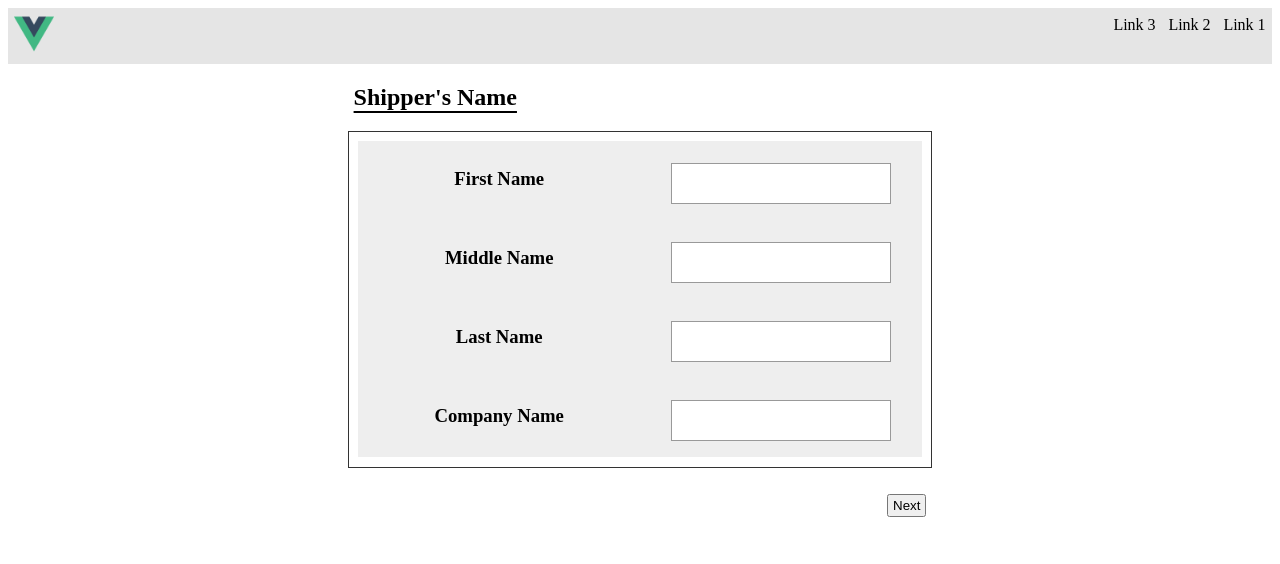
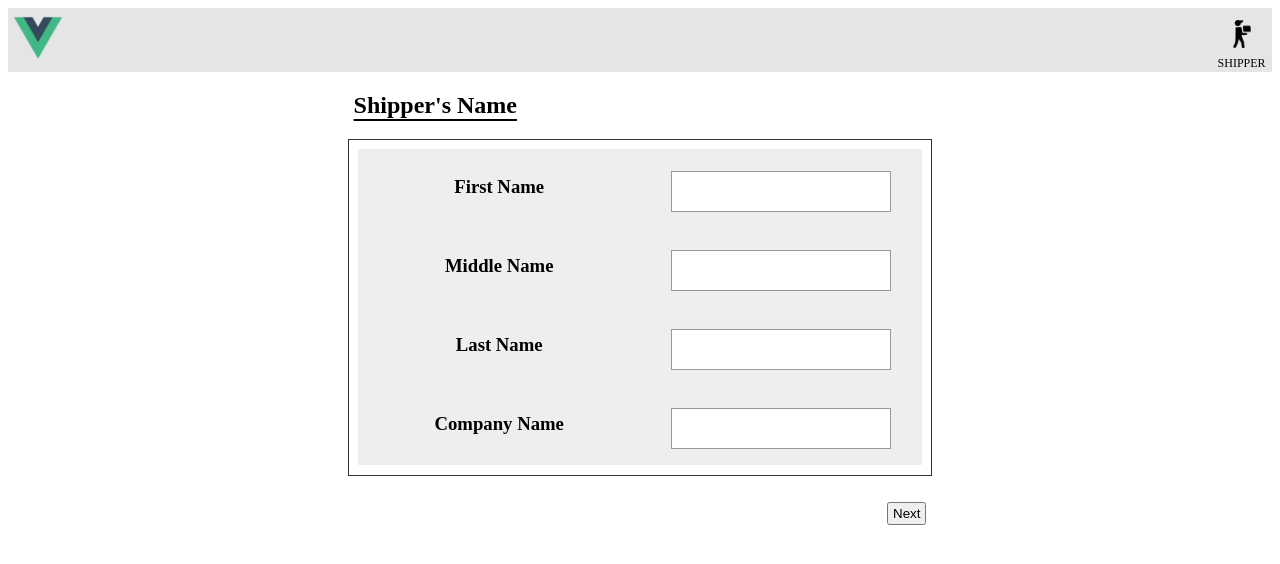
Before and after one commit to blueMesaEngineering/air_waybill_vuejs_frontend, a Vue app: page /#/shipperName in a window 1280 px wide. Shown: the top 564 px of the page. Built offline with nearby package versions, Linux system fonts and the light colour scheme.

Commit message:
Feat: Adding navbar links

```diff
--- a/src/components/navBar.vue
+++ b/src/components/navBar.vue
@@ -1,16 +1,15 @@
 <template>
   <div style = "background: rgba(0,0,0,.1);">
     <span>
-      <img src = "../assets/logo.png" style="height: 5vh; width 5vh; margin: .75vh">
+      <img src = "../assets/logo.png" style="height: 6vh; width 6vh; margin: .75vh">
     </span>
     <span style = "padding: 1vh .5vw 1vh .5vw; text-align: center; float: right">
-      Link 1
-    </span>
-    <span style = "padding: 1vh .5vw 1vh .5vw; text-align: center; float: right">
-      Link 2
-    </span>
-    <span style = "padding: 1vh .5vw 1vh .5vw; text-align: center; float: right">
-      Link 3
+      <div>
+        <img src = "../assets/navbar/shipper.png" style="height: 3.5vh; width 3.5vh; margin: .5vh">
+      </div>
+      <div style="font-size: .75em">
+        SHIPPER
+      </div>
     </span>
   </div>
 </template>
```
Also changed, not shown: src/assets/navbar/shipper.png (added).
